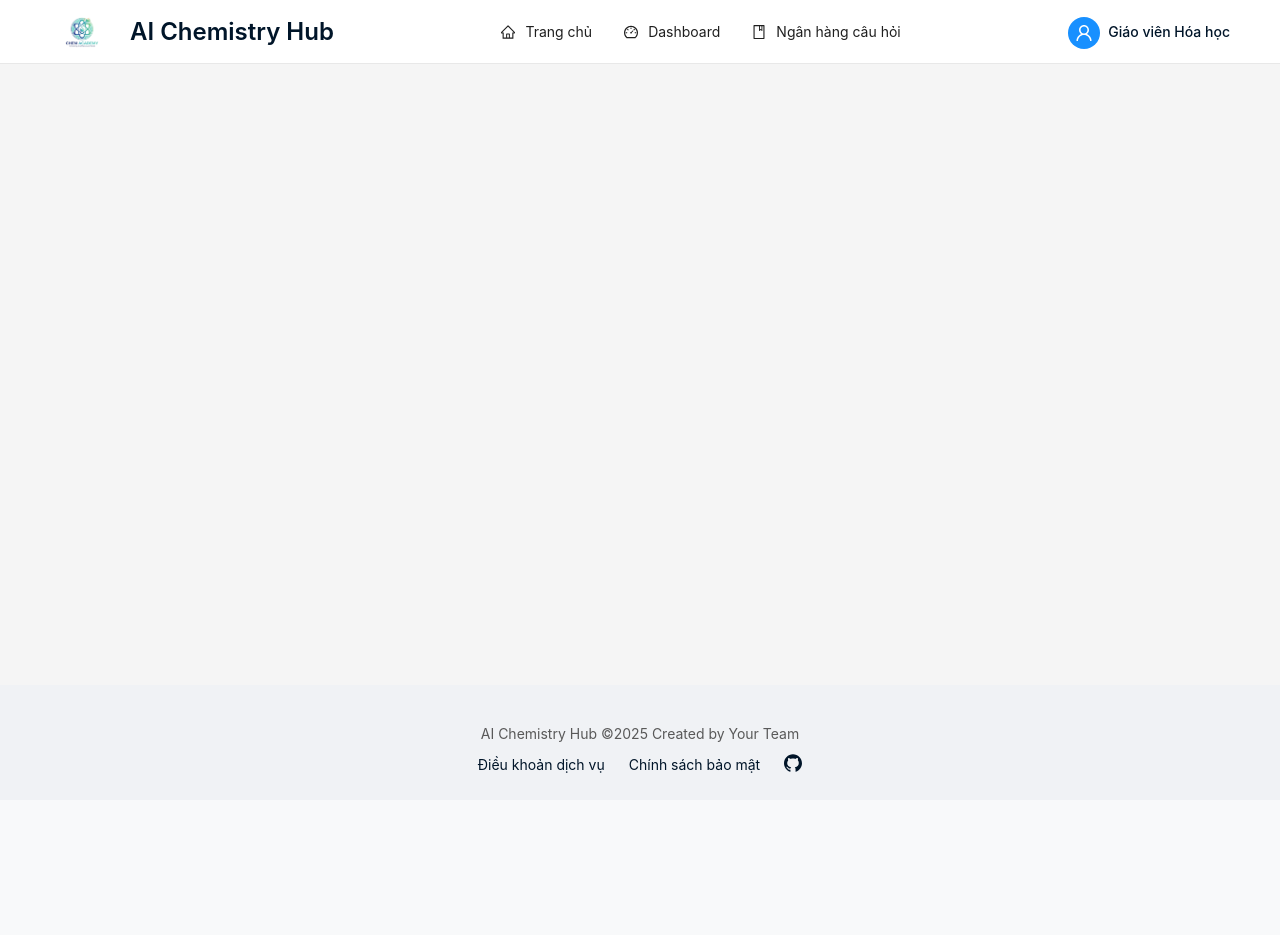
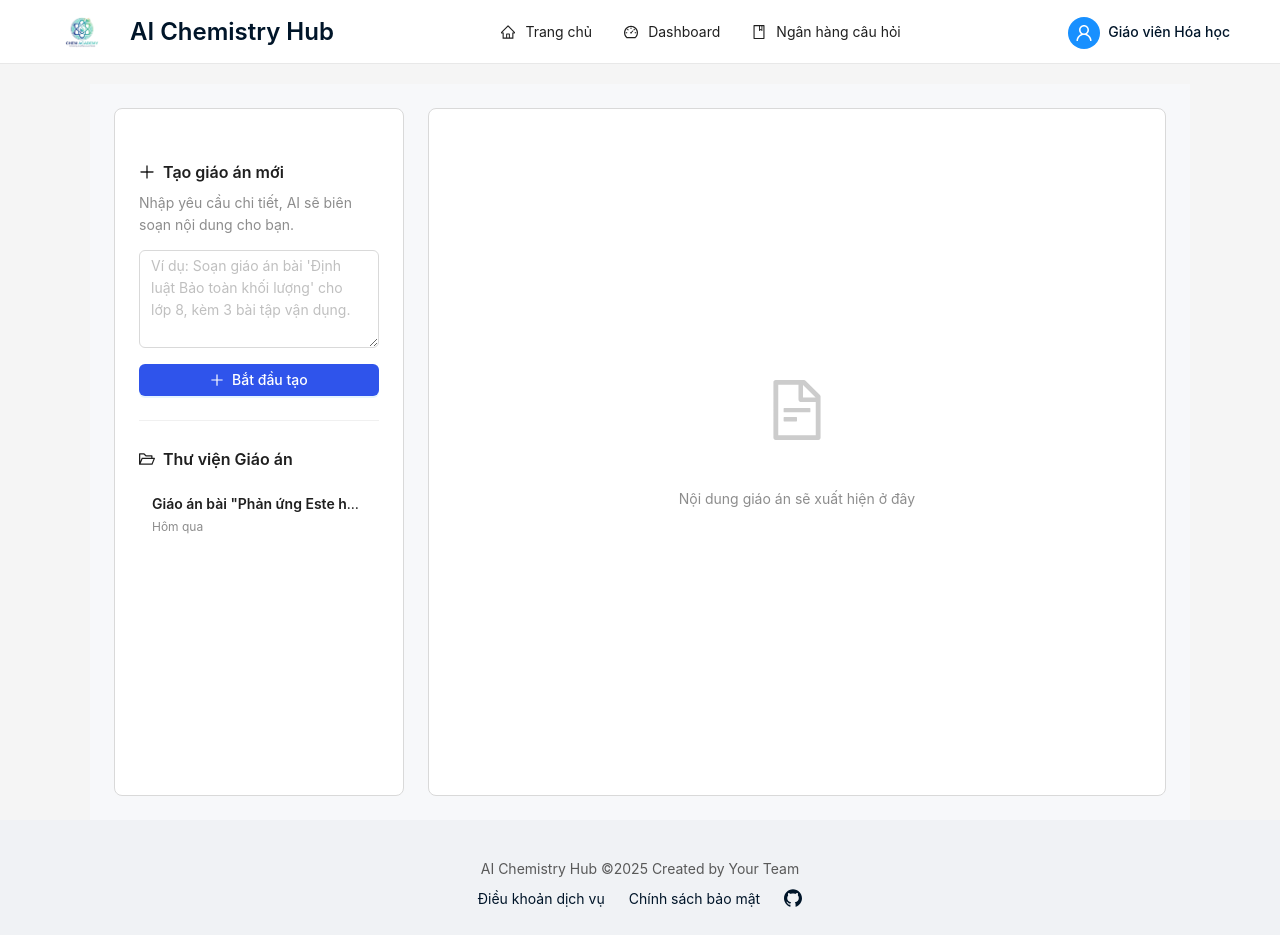
Before and after one commit to bacsiemon/swd392-lesson-plan-exam, a React (Vite) app in the folder web/: page /create-lesson-plan in a window 1280 px wide. Before the commit the page ends 800 px from the top, so only its background shows below. Built offline with nearby package versions, Linux system fonts and the light colour scheme.

Commit message:
Add Create Lesson-Plan Page

```diff
--- a/web/src/App.jsx
+++ b/web/src/App.jsx
@@ -5,9 +5,10 @@ import TeacherDashboard from './pages/TeacherDashboard';
 import QuestionBankManagement from './pages/QuestionBankManagement';
 import Layout from './components/Layout';
 import CreateSlidePage from './pages/CreateSlidePage';
+import CreateLessonPlanPage from './pages/CreateLessonPlanPage';
 
 function App() {
-  console.log("React App đang chạy thành công!");
+
   return (
     <Layout>
       <main>
@@ -18,6 +19,7 @@ function App() {
           <Route path="/question-banks" element={<QuestionBankManagement />} />
           <Route path="/" element={<Home />} />
           <Route path="/create-slide" element={<CreateSlidePage />} />
+          <Route path="/create-lesson-plan" element={<CreateLessonPlanPage />} />
         </Routes>
       </main>
     </Layout>
--- a/web/src/components/Header.jsx
+++ b/web/src/components/Header.jsx
@@ -1,5 +1,5 @@
 import React from 'react';
-import { useNavigate, useLocation } from 'react-router-dom'; // <<< Bổ sung import Hooks
+import { useNavigate, useLocation } from 'react-router-dom';
 import Logo from '../Assets/Logo.png';
 import { Layout, Typography, Dropdown, Menu, Space, Avatar } from 'antd';
 import {
@@ -13,13 +13,9 @@ import {
 
 const { Header } = Layout;
 const { Title } = Typography;
-
-// Xóa định nghĩa const accountMenu ở đây để tránh lặp
-
 const AppHeader = ({ userName = 'Giáo viên Hóa học' }) => {
   const navigate = useNavigate();
-  const location = useLocation(); // Dùng để xác định mục menu đang active
-
+  const location = useLocation();
   // 1. Định nghĩa menu cho Dropdown Tài khoản
   const accountMenu = (
     <Menu
--- /dev/null
+++ b/web/src/pages/CreateLessonPlanPage.css
@@ -0,0 +1,110 @@
+/* --- BIẾN MÀU VÀ FONT CHỮ --- */
+:root {
+  --doc-blue: #2F54EB;
+  --doc-blue-light: #F0F5FF;
+  --background-grey: #F7F8FA;
+  --border-grey: #D9D9D9;
+  --workspace-bg: #F1F3F4;
+  --text-primary: #262626;
+  --text-secondary: #8C8C8C;
+  --font-family: 'Roboto', -apple-system, BlinkMacSystemFont, 'Segoe UI', Arial, sans-serif;
+}
+
+/* --- BỐ CỤC TOÀN TRANG --- */
+.create-lesson-plan-page {
+  padding: 24px;
+  background-color: var(--background-grey);
+  min-height: calc(100vh - 64px);
+  font-family: var(--font-family);
+}
+
+/* --- CỘT ĐIỀU KHIỂN BÊN TRÁI --- */
+.control-panel-doc {
+  background: #FFFFFF;
+  border-radius: 8px;
+  padding: 24px;
+  border: 1px solid var(--border-grey);
+  height: 100%;
+}
+.panel-title-doc { display: flex; align-items: center; gap: 8px; font-weight: 500; color: var(--text-primary); }
+.doc-button { margin-top: 16px !important; background-color: var(--doc-blue) !important; font-weight: 500; }
+.saved-docs-list { display: flex; flex-direction: column; gap: 8px; }
+.saved-doc-item { padding: 12px; border-radius: 6px; cursor: pointer; transition: background-color 0.2s ease; border: 1px solid transparent; }
+.saved-doc-item:hover { background-color: var(--background-grey); }
+.saved-doc-item.active { background-color: var(--doc-blue-light); border-color: var(--doc-blue); }
+.saved-doc-item .ant-typography-secondary { font-size: 12px; }
+
+/* --- WORKSPACE BÊN PHẢI --- */
+.editor-workspace-doc {
+  height: calc(100vh - 64px - 48px);
+  background: #FFFFFF;
+  border-radius: 8px;
+  border: 1px solid var(--border-grey);
+  display: flex;
+  flex-direction: column;
+  overflow: hidden;
+}
+
+/* Thanh công cụ tùy chỉnh */
+#quill-toolbar-doc {
+  padding: 8px 12px;
+  background: #FFFFFF;
+  border-bottom: 1px solid var(--border-grey);
+  flex-shrink: 0; /* Ngăn toolbar co lại */
+}
+#quill-toolbar-doc .ql-formats button, #quill-toolbar-doc .ql-formats select {
+  border-radius: 4px;
+  margin-right: 4px;
+}
+#quill-toolbar-doc .ql-formats button:hover, #quill-toolbar-doc .ql-formats select:hover {
+  background-color: var(--background-grey);
+}
+
+/* Vùng chứa document canvas */
+.canvas-container-doc {
+  flex-grow: 1;
+  padding: 32px;
+  display: flex;
+  justify-content: center;
+  align-items: flex-start;
+  overflow: auto; /* Cho phép cuộn khi nội dung dài */
+  background: var(--workspace-bg);
+}
+
+/* Document Canvas */
+.document-canvas {
+  width: 816px; /* Tương đương A4 width */
+  min-height: 1056px; /* Tương đương A4 height */
+  background: #FFFFFF;
+  box-shadow: 0 4px 12px rgba(0, 0, 0, 0.1);
+  border-radius: 2px;
+  padding: 72px; /* Lề cho văn bản */
+}
+
+/* Trình soạn thảo Quill trên Canvas */
+.quill-editor-on-doc {
+  height: 100%;
+  width: 100%;
+}
+.quill-editor-on-doc .ql-toolbar {
+  display: none; /* Ẩn toolbar mặc định */
+}
+.quill-editor-on-doc .ql-container.ql-snow {
+  border: none; /* Xóa viền của trình soạn thảo */
+}
+.quill-editor-on-doc .ql-editor {
+  padding: 0; /* Reset padding vì đã có padding ở .document-canvas */
+  height: 100%;
+  font-size: 16px;
+  line-height: 1.6;
+}
+
+/* --- TIỆN ÍCH --- */
+.center-content-doc {
+  width: 100%;
+  height: 100%;
+  display: flex;
+  align-items: center;
+  justify-content: center;
+  flex-direction: column;
+}
--- /dev/null
+++ b/web/src/pages/CreateLessonPlanPage.jsx
@@ -0,0 +1,125 @@
+import React, { useState } from 'react';
+import {
+  Row,
+  Col,
+  Card,
+  Input,
+  Button,
+  Typography,
+  Spin,
+  Empty,
+  message,
+  Divider,
+} from 'antd';
+import { PlusOutlined, FolderOpenOutlined, FileTextOutlined } from '@ant-design/icons';
+import ReactQuill from 'react-quill';
+import 'react-quill/dist/quill.snow.css';
+import './CreateLessonPlanPage.css';
+
+const { Title, Paragraph, Text } = Typography;
+const MOCK_SAVED_PLANS = [
+  {
+    id: 'plan_01',
+    title: 'Giáo án bài "Phản ứng Este hóa"',
+    createdAt: 'Hôm qua',
+    content: `
+      <h1>Giáo án: Phản ứng Este hóa (Hóa học 12)</h1>
+      <h2>I. MỤC TIÊU BÀI HỌC</h2>
+      <ul>
+        <li><strong>Kiến thức:</strong> Nêu được khái niệm phản ứng este hóa, viết được phương trình tổng quát.</li>
+        <li><strong>Kỹ năng:</strong> Cân bằng được phương trình phản ứng, nhận biết sản phẩm.</li>
+        <li><strong>Thái độ:</strong> Hiểu được ứng dụng của este trong đời sống và sản xuất.</li>
+      </ul>
+      <h2>II. CHUẨN BỊ</h2>
+      <p><strong>Giáo viên:</strong> Dụng cụ thí nghiệm, hóa chất (axit axetic, ancol etylic, H₂SO₄ đặc).</p>
+      <p><strong>Học sinh:</strong> Ôn lại kiến thức về axit cacboxylic và ancol.</p>
+      <h2>III. HOẠT ĐỘNG DẠY HỌC</h2>
+      <p>...</p>
+    `,
+  },
+];
+
+const CustomToolbar = () => (
+    <div id="quill-toolbar-doc">
+      <span className="ql-formats">
+        <select className="ql-header" defaultValue=""><option value="1">Heading 1</option><option value="2">Heading 2</option><option value="">Normal</option></select>
+        <select className="ql-font"></select>
+      </span>
+      <span className="ql-formats">
+        <button className="ql-bold"></button><button className="ql-italic"></button><button className="ql-underline"></button>
+      </span>
+      <span className="ql-formats">
+        <select className="ql-color"></select><select className="ql-background"></select>
+      </span>
+      <span className="ql-formats">
+        <button className="ql-list" value="ordered"></button><button className="ql-list" value="bullet"></button>
+        <button className="ql-indent" value="-1"></button><button className="ql-indent" value="+1"></button>
+      </span>
+    </div>
+);
+
+
+const quillModules = {
+  toolbar: { container: '#quill-toolbar-doc' },
+};
+
+const CreateLessonPlanPage = () => {
+  const [lessonPlanContent, setLessonPlanContent] = useState('');
+  const [isLoading, setIsLoading] = useState(false);
+  const [activePlanId, setActivePlanId] = useState(null);
+  const handleContentChange = (content) => { setLessonPlanContent(content); };
+  const handleLoadSavedPlan = (plan) => { setIsLoading(true); setTimeout(() => { setLessonPlanContent(plan.content); setActivePlanId(plan.id); setIsLoading(false); message.info(`Đã mở "${plan.title}".`); }, 500); };
+  const handleGenerateClick = () => { setIsLoading(true); setActivePlanId(null); setTimeout(() => { setLessonPlanContent(MOCK_SAVED_PLANS[0].content); setIsLoading(false); message.success('AI đã tạo giáo án mới!'); }, 1500); };
+
+  return (
+    <div className="create-lesson-plan-page">
+      <Row gutter={[24, 24]}>
+        {/* === CỘT ĐIỀU KHIỂN BÊN TRÁI === */}
+        <Col xs={24} lg={7}>
+          <div className="control-panel-doc">
+            <Title level={5} className="panel-title-doc"><PlusOutlined /> Tạo giáo án mới</Title>
+            <Paragraph type="secondary">Nhập yêu cầu chi tiết, AI sẽ biên soạn nội dung cho bạn.</Paragraph>
+            <Input.TextArea rows={4} placeholder="Ví dụ: Soạn giáo án bài 'Định luật Bảo toàn khối lượng' cho lớp 8, kèm 3 bài tập vận dụng." />
+            <Button type="primary" className="doc-button" icon={<PlusOutlined />} loading={isLoading && !activePlanId} onClick={handleGenerateClick} block>
+              Bắt đầu tạo
+            </Button>
+            <Divider />
+            <Title level={5} className="panel-title-doc"><FolderOpenOutlined /> Thư viện Giáo án</Title>
+            <div className="saved-docs-list">
+              {MOCK_SAVED_PLANS.map(plan => (
+                <div key={plan.id} className={`saved-doc-item ${plan.id === activePlanId ? 'active' : ''}`} onClick={() => handleLoadSavedPlan(plan)}>
+                  <Text strong ellipsis>{plan.title}</Text>
+                  <Text type="secondary">{plan.createdAt}</Text>
+                </div>
+              ))}
+            </div>
+          </div>
+        </Col>
+
+        {/* === WORKSPACE BÊN PHẢI === */}
+        <Col xs={24} lg={17}>
+          <div className="editor-workspace-doc">
+            {isLoading && (<div className="center-content-doc"><Spin size="large" /></div>)}
+            {!isLoading && !lessonPlanContent && (
+              <div className="center-content-doc">
+                <Empty description={<Paragraph type="secondary">Nội dung giáo án sẽ xuất hiện ở đây</Paragraph>} image={<FileTextOutlined style={{fontSize: '60px', color: '#ccc'}}/>}/>
+              </div>
+            )}
+            {!isLoading && lessonPlanContent && (
+              <>
+                <CustomToolbar />
+                <div className="canvas-container-doc">
+                  <div className="document-canvas">
+                    <ReactQuill theme="snow" value={lessonPlanContent} onChange={handleContentChange} modules={quillModules} className="quill-editor-on-doc" />
+                  </div>
+                </div>
+              </>
+            )}
+          </div>
+        </Col>
+      </Row>
+    </div>
+  );
+};
+
+export default CreateLessonPlanPage;
--- a/web/src/pages/TeacherDashboard.jsx
+++ b/web/src/pages/TeacherDashboard.jsx
@@ -38,7 +38,7 @@ const aiTools = [
     title: 'Ngân hàng Câu hỏi & Ôn tập (AI)',
     description: 'Tự động tạo câu hỏi trắc nghiệm và tự luận chất lượng cao.',
     icon: <QuestionCircleOutlined style={{ fontSize: '36px', color: BRAND_COLORS.QUESTION }} />,
-    link: '/question-bank',
+    link: '/question-banks',
     color: BRAND_COLORS.QUESTION,
   },
 ];
```
